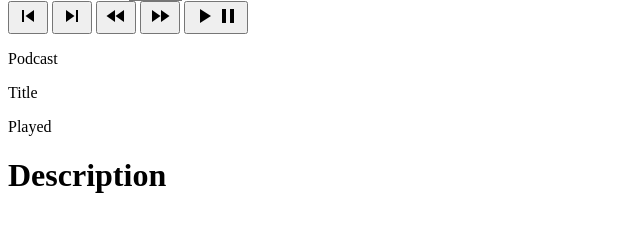
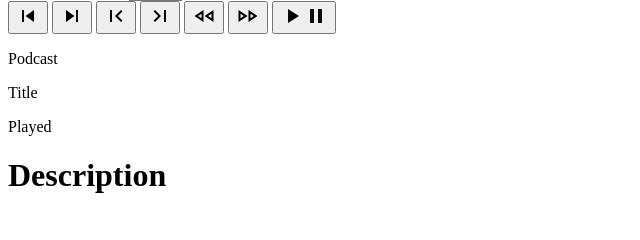
Before and after one commit to Armory8854/yapm, a Flask app: template flask/templates/podcasts.html in a window 1280 px wide. Shown: the part 207-447 px from the top of the page, without its empty margins (0-640 px from the left). Run offline with Flask 3, Linux system fonts and the light colour scheme; the template is opened without the code that fills it, so the values that code supplies are empty.

Commit message:
Added skip forward

```diff
--- a/flask/templates/header.html
+++ b/flask/templates/header.html
@@ -5,6 +5,7 @@
   <link rel="stylesheet" href="{{ css_url }}">
   <script src="https://cdnjs.cloudflare.com/ajax/libs/howler/2.2.3/howler.min.js" integrity="sha512-6+YN/9o9BWrk6wSfGxQGpt3EUK6XeHi6yeHV+TYD2GR0Sj/cggRpXr1BrAQf0as6XslxomMUxXp2vIl+fv0QRA==" crossorigin="anonymous" referrerpolicy="no-referrer"></script>
   <link href="https://fonts.googleapis.com/icon?family=Material+Icons" rel="stylesheet">
+  <link rel="stylesheet" href="https://fonts.googleapis.com/css2?family=Material+Symbols+Outlined:opsz,wght,FILL,GRAD@48,400,0,0" />
   <title>YAPM</title>
 </head>
 <div class="header-bar">
--- a/flask/templates/podcasts.html
+++ b/flask/templates/podcasts.html
@@ -28,8 +28,10 @@
 	    <div id="player-left-bottom">
 	      <button class="button-style media-button" onclick="playPrevious()"><span class="material-icons">skip_previous</span></button>
 	      <button class="button-style media-button" onclick="playNext()"><span class="material-icons">skip_next</span></button>
-		  <button class="button-style media-button" onclick="previousChapterSkip()"><span class="material-icons">fast_rewind</span></button>
-		  <button class="button-style media-button" onclick="nextChapterSkip()"><span class="material-icons">fast_forward</span></button>
+		  <button class="button-style media-button" onclick="previousChapterSkip()"><span class="material-symbols-outlined">first_page</span></button>
+		  <button class="button-style media-button" onclick="nextChapterSkip()"><span class="material-symbols-outlined">last_page</span></button>
+		  <button class="button-style media-button" onclick="skipBackward()"><span class="material-symbols-outlined">fast_rewind</span></button>
+		  <button class="button-style media-button" onclick="skipForward()"><span class="material-symbols-outlined">fast_forward</span></button>
 	      <button class="button-style media-button" onclick="togglePlay()"><span class="material-icons">play_arrow</span><span class="material-icons">pause</span></button>
 	    </div>
 	  </div>
```
Also changed, not shown: 1 other file.
